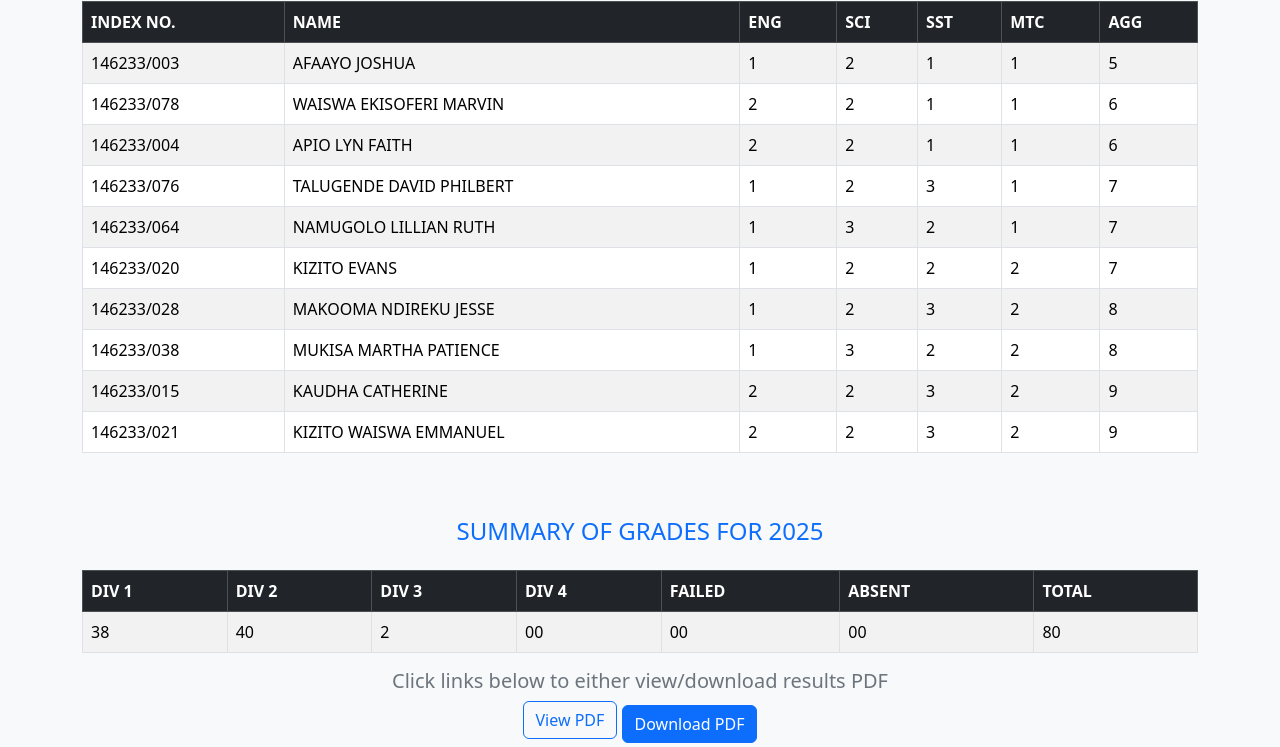
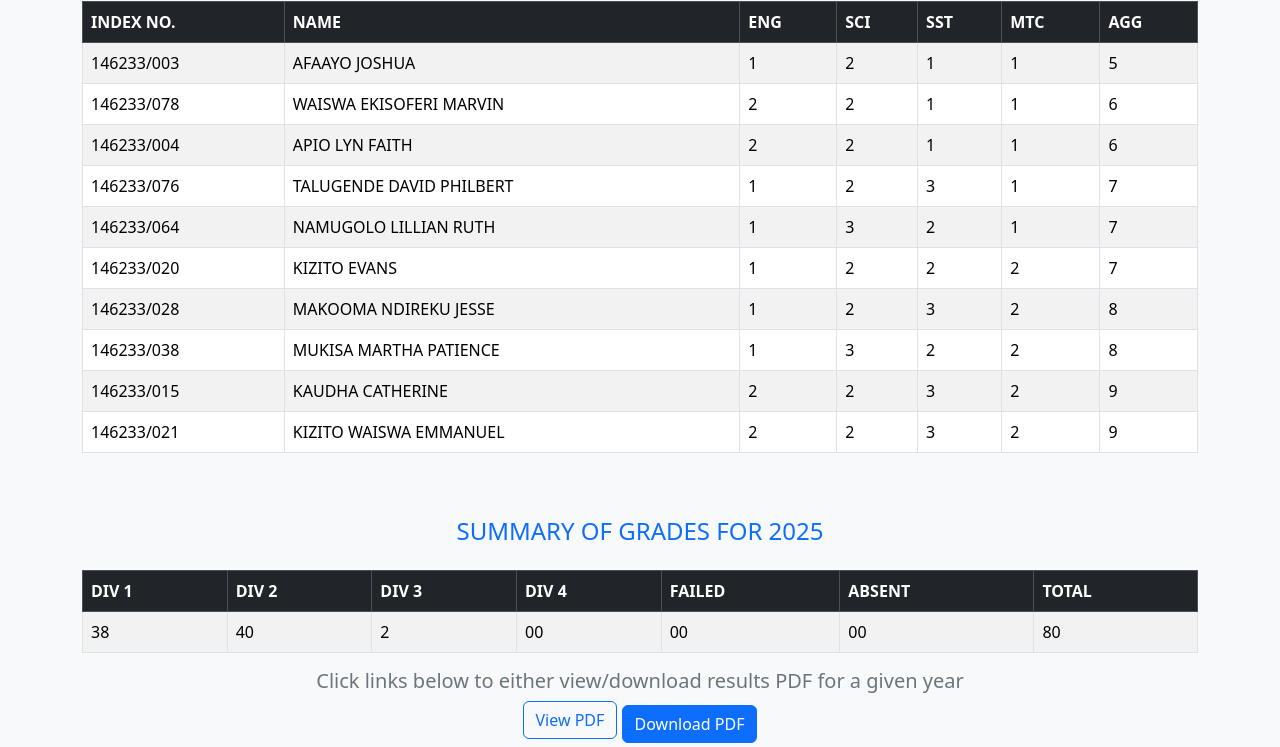
Before and after one commit to Gafabusa/Kamuli-Mixed-Happy-Hours-Primary-School, a plain HTML site: page Results/2025.html in a window 1280 px wide. Shown: the part 100-847 px from the top of the page. Drawn offline with nearby package versions, Linux system fonts and the light colour scheme.

Commit message:
worked on 2025 results

```diff
--- a/Results/2025.html
+++ b/Results/2025.html
@@ -75,7 +75,7 @@
     </div>
     <!-- PDF Links -->
     <div class="text-center">
-      <h5 class="text-secondary">Click links below to either view/download results PDF</h5>
+      <h5 class="text-secondary">Click links below to either view/download results PDF for a given year</h5>
       <a href="./2025 PLE results.pdf" target="_blank" class="btn btn-outline-primary mb-2">View PDF</a>
       <a href="./2025 PLE results.pdf" download="2025 PLE results.pdf" class="btn btn-primary">Download PDF</a>
     </div>
```
